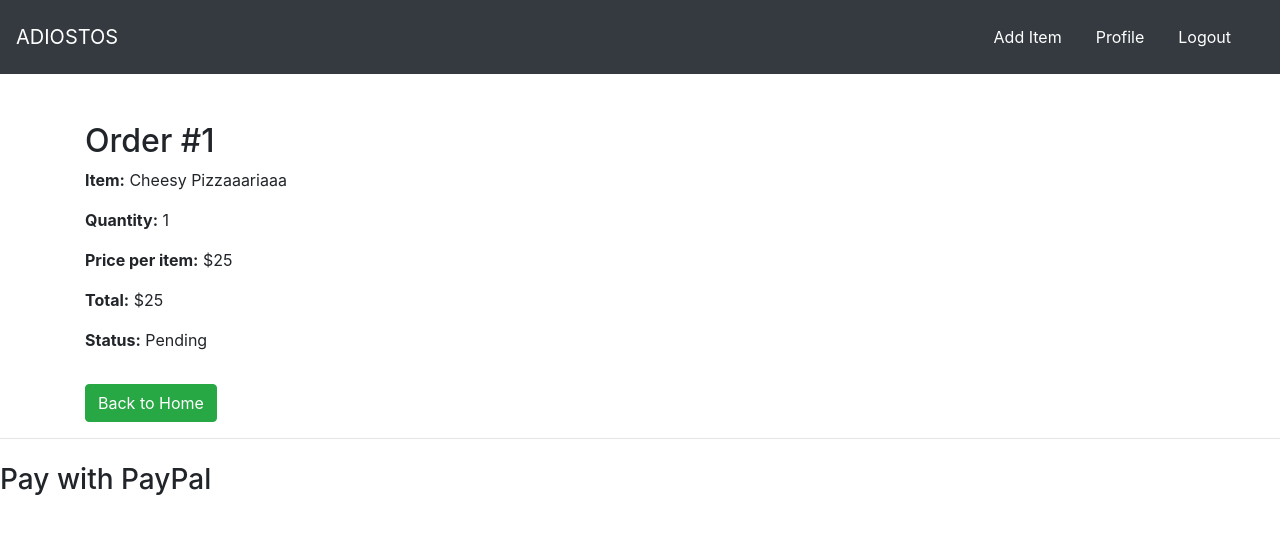
After one commit to VinitSuvarna/Food-App, a Django app: page /food/order/detail/1/ in a window 1280 px wide. The commit adds this page. Shown: the top 534 px of the page. Run offline with Django 5.2, Linux system fonts and the light colour scheme; a user stored in the database is signed in; data comes from the database, SQL or seed files in the repository; both versions use the stored data as it was after the commit; some libraries are stand-ins or nearby versions.

Commit message:
Initial commit for Food App

```diff
--- a/mysite/food/models.py
+++ b/mysite/food/models.py
@@ -11,7 +11,7 @@ class FoodItemsModel(models.Model):
         on_delete=models.CASCADE,
         default=1
     )
-    admin = models.CharField(null=True,max_length=50)
+    admin = models.CharField(null=True, max_length=50)
     item_name = models.CharField(max_length=100)
     item_description = models.CharField(
         max_length=500,
@@ -25,7 +25,9 @@ class FoodItemsModel(models.Model):
 
     def __str__(self):
         return str((self.item_name, self.item_price))
-    # log history model
+
+
+# log history model
 # ----------------------------------------------------------------------------------------------
 
 class LogHistoryModel(models.Model):
@@ -43,3 +45,42 @@ class LogHistoryModel(models.Model):
                 self.log_operation_type,
             )
         )
+
+
+# orders model (for "Order Now" + payment later)
+# ----------------------------------------------------------------------------------------------
+
+class Order(models.Model):
+    STATUS_CHOICES = [
+        ('PENDING', 'Pending'),
+        ('PAID', 'Paid'),
+        ('CANCELLED', 'Cancelled'),
+    ]
+
+    customer = models.ForeignKey(
+        User,
+        on_delete=models.CASCADE,
+        related_name='orders'
+    )
+    item = models.ForeignKey(
+        FoodItemsModel,
+        on_delete=models.CASCADE,
+        related_name='orders'
+    )
+    quantity = models.PositiveIntegerField(default=1)
+    # store price at the time of order so if you change item_price later,
+    # old orders keep their original price
+    price_at_order = models.IntegerField()
+    status = models.CharField(
+        max_length=20,
+        choices=STATUS_CHOICES,
+        default='PENDING'
+    )
+    created_at = models.DateTimeField(auto_now_add=True)
+
+    def __str__(self):
+        return f"Order #{self.id} - {self.item.item_name} x {self.quantity}"
+
+    @property
+    def total_price(self):
+        return self.quantity * self.price_at_order
--- /dev/null
+++ b/mysite/food/templates/food/order_detail.html
@@ -0,0 +1,71 @@
+{% extends 'food/base.html' %}
+
+{% block body %}
+
+<div class="container mt-5">
+
+    <h2>Order #{{ order.id }}</h2>
+
+    <p><strong>Item:</strong> {{ order.item.item_name }}</p>
+    <p><strong>Quantity:</strong> {{ order.quantity }}</p>
+    <p><strong>Price per item:</strong> ${{ order.price_at_order }}</p>
+    <p><strong>Total:</strong> ${{ order.total_price }}</p>
+    <p><strong>Status:</strong> {{ order.get_status_display }}</p>
+
+    <a href="{% url 'food:home' %}" class="btn btn-success mt-3">Back to Home</a>
+
+</div>
+
+<hr>
+
+<h3 class="mt-4 mb-3">Pay with PayPal</h3>
+
+<!-- Container where PayPal button will be rendered -->
+<div id="paypal-button-container"></div>
+
+{# PayPal JavaScript SDK with YOUR client ID + currency from Django settings #}
+<script src="https://www.paypal.com/sdk/js?client-id={{ paypal_client_id }}&currency={{ paypal_currency }}"></script>
+
+<script>
+    console.log("PayPal object:", typeof paypal);
+
+    // Ensure total price is treated as a number with 2 decimal places
+    const orderTotal = "{{ order.total_price|floatformat:2 }}";
+
+    paypal.Buttons({
+
+        // Create the order on PayPal
+        createOrder: function (data, actions) {
+            return actions.order.create({
+                purchase_units: [{
+                    amount: {
+                        value: orderTotal
+                    },
+                    description: "Food Order #{{ order.id }}"
+                }]
+            });
+        },
+
+        // Capture the order after approval
+        onApprove: function (data, actions) {
+            return actions.order.capture().then(function (details) {
+                alert("Transaction completed by " + details.payer.name.given_name);
+
+                // Option 1: quick & simple (what you're doing now)
+                window.location.href = "{% url 'food:order_detail' order.id %}?paid=1";
+
+                // Option 2 (better): redirect to a dedicated success URL
+                // window.location.href = "{% url 'food:payment_success' order.id %}";
+            });
+        },
+
+        // Handle errors
+        onError: function (err) {
+            console.error("PayPal error:", err);
+            alert("Something went wrong with the PayPal payment.");
+        }
+
+    }).render("#paypal-button-container");
+</script>
+
+{% endblock %}
--- a/mysite/food/urls.py
+++ b/mysite/food/urls.py
@@ -57,4 +57,7 @@ urlpatterns = [
     # ---------------------------------------------------------------------------------------------
     path('delete/<int:item_id>/', views.DeleteFoodItemFunctionView, name='delete'),
 
+
+    path('order/<int:item_id>/', views.PlaceOrderFunctionView, name='place_order'),
+    path('order/detail/<int:order_id>/', views.OrderDetailFunctionView, name='order_detail'),
 ]
--- a/mysite/food/views.py
+++ b/mysite/food/views.py
@@ -1,12 +1,14 @@
-from django.shortcuts import render, redirect
+from django.shortcuts import render, redirect, get_object_or_404
 from django.http import HttpResponse
-from food.models import FoodItemsModel
-from food.forms import FoodItemsForm
 from django.views.generic.list import ListView
 from django.views.generic.detail import DetailView
 from django.views.generic.edit import CreateView
 from django.urls import reverse_lazy
-from food.models import LogHistoryModel
+from django.contrib.auth.decorators import login_required
+
+from food.models import FoodItemsModel, LogHistoryModel, Order
+from food.forms import FoodItemsForm
+
 
 # Create your views here.
 # ---------------------------------------------------------------------------------------------
@@ -173,3 +175,58 @@ def DeleteFoodItemFunctionView(request, item_id):
         return redirect('food:home')
 
     return render(request, "food/item-delete.html", context)
+
+ # place order view
+# ---------------------------------------------------------------------------------------------
+@login_required
+def PlaceOrderFunctionView(request, item_id):
+    item = get_object_or_404(FoodItemsModel, id=item_id)
+
+    if request.method == "POST":
+        # get quantity from form
+        try:
+            quantity = int(request.POST.get("quantity", 1))
+        except (TypeError, ValueError):
+            quantity = 1
+        if quantity < 1:
+            quantity = 1
+
+        # create order with PENDING status
+        order = Order.objects.create(
+            customer=request.user,
+            item=item,
+            quantity=quantity,
+            price_at_order=item.item_price,
+            status='PENDING',
+        )
+
+        # later we'll send this to PayPal
+        return redirect('food:order_detail', order_id=order.id)
+
+    # GET request: simple confirm page
+    context = {
+        'item': item
+    }
+    return render(request, "food/order_confirm.html", context)
+
+
+# order detail view
+# ---------------------------------------------------------------------------------------------
+@login_required
+def OrderDetailFunctionView(request, order_id):
+    user = request.user
+
+    # Admins / superusers can view any order
+    if user.is_superuser or getattr(user, 'profilemodel', None) and getattr(user.profilemodel, 'user_type', '') == 'ADMIN':
+        order = get_object_or_404(Order, id=order_id)
+    else:
+        # Normal customers can view only their own orders
+        order = get_object_or_404(Order, id=order_id, customer=user)
+
+    # mark as paid if ?paid=1
+    if request.GET.get('paid') == '1' and order.status != 'PAID':
+        order.status = 'PAID'
+        order.save()
+
+    context = {'order': order}
+    return render(request, "food/order_detail.html", context)
```
Also changed, not shown: mysite/food/admin.py (+8 -1 lines), mysite/food/templates/food/detail.html (+33 -15 lines), mysite/food/templates/food/order_confirm.html (added, +24 -0 lines), mysite/mysite/settings.py (+29 -3 lines), mysite/requirements.txt (added, +8 -0 lines), mysite/db.sqlite3, mysite/food/migrations/0008_order.py (added), 1 other file.
